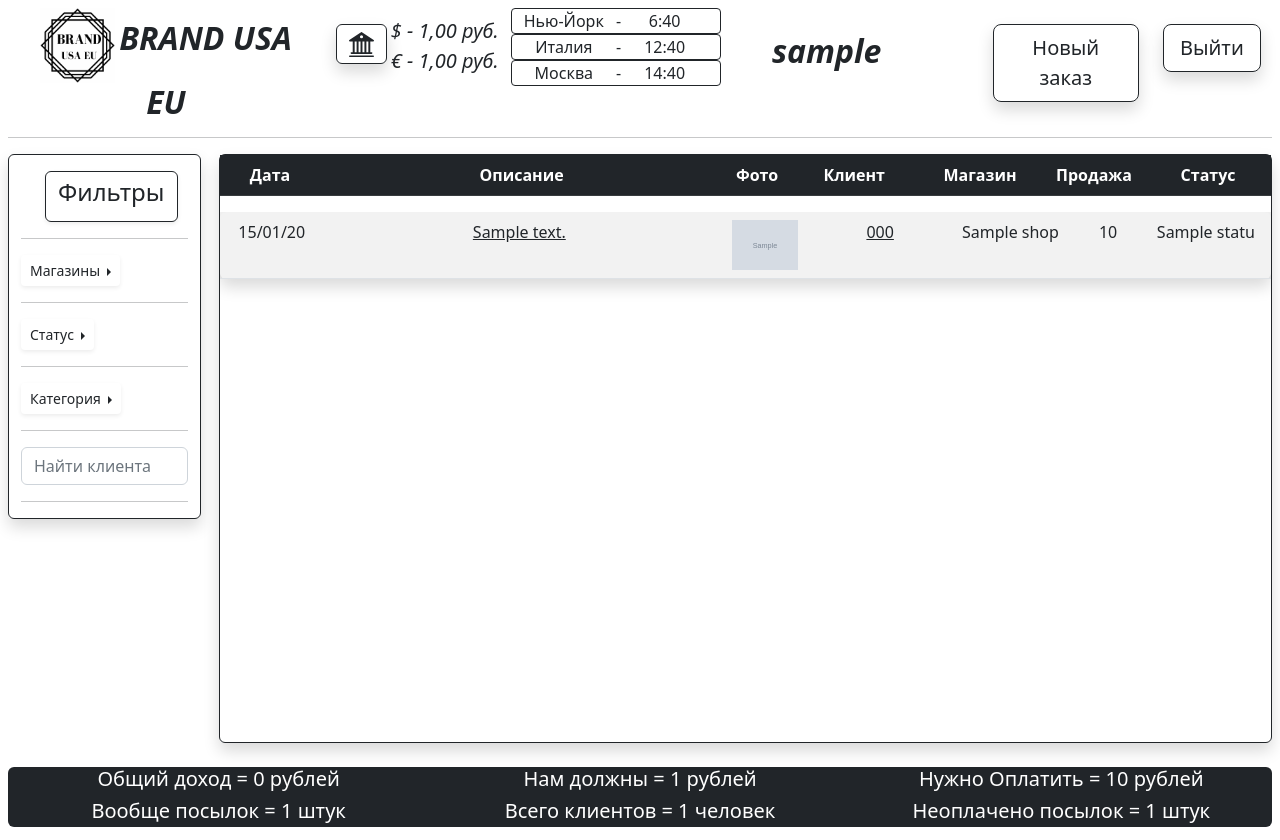
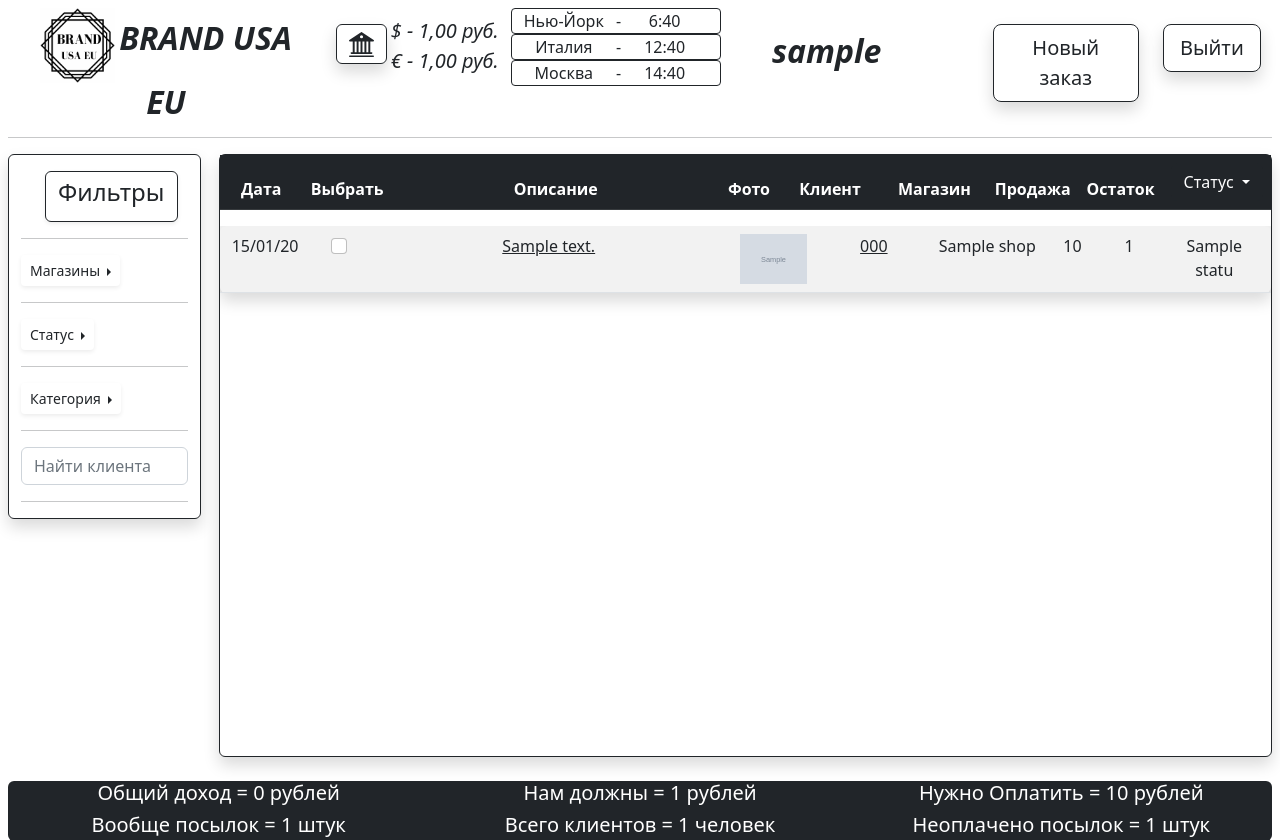
Before and after one commit to DanilZubarev/GBayer, a Django app: page /general in a window 1280 px wide. Shown: the top 840 px of the page. Run offline with Django 4.2, Linux system fonts and the light colour scheme; a user stored in the database is signed in; tables that the repository leaves empty hold one stand-in row (values such as "Sample post"); grey boxes marked "Sample" are stand-in pictures; lists and menus that the app fills with data are empty.

Commit message:
Груповая смена статуса

```diff
--- a/GBayer/base/templates/base/general.html
+++ b/GBayer/base/templates/base/general.html
@@ -87,32 +87,56 @@
                 <thead align="center">
                     <tr class="table-dark">
                         <th width="8%">Дата</th>
+                        <th width="3%">Выбрать</th>
                         <th width="32%">Описание</th>
                         <th width="5%">Фото</th>
                         <th width="10%">Клиент</th>
                         <th width="10%">Магазин</th>
                         <th width="5%">Продажа</th>
-                        <th width="10%">Статус</th>
+                        <th width="5%">Остаток</th>
+                        <th width="10%">
+                            <div class="dropdown">
+                                <button class="btn btn-dark dropdown-toggle" type="button" data-bs-toggle="dropdown"
+                                        aria-expanded="false">
+                                    Статус
+                                </button>
+                                <ul class="dropdown-menu dropdown-menu-dark">
+                                    {% for s in stat %}
+                                    <li>
+                                        <input type="submit" form="form_checkbox" class="dropdown-item"
+                                               name="stat_checkbox" value="{{s}}">
+                                    </li>
+                                    {% endfor %}
+                                </ul>
+                            </div>
+                        </th>
                     </tr>
                 </thead>
             </table>
             <div class="overflow-scroll" style="height: 530px;">
                 <table class="table table-striped table-hover bg-white rounded-2 shadow">
+                    <form class="" action="{% url 'general' %}" id="form_checkbox"
+                      method="get" enctype="multipart/form-data">
                         {% for i in items %}
                         <tr align="center">
                             <td width="8%">{{i.time_create|date:"d/m/y"}}</td>
-                        <td width="30%"> <a href = "{{i.get_absolute_url}}" class="link-dark"> {{i.description}} </a> </td>
+                            <td width="5%">
+                                <input class="form-check-input" type="checkbox" name={{i.pk}} id="checkbox">
+                            </td>
+                            <td width="32%"> <a href = "{{i.get_absolute_url}}" class="link-dark"> {{i.description}} </a> </td>
                             {% if i.image %}
-                        <td width="7%"><img src="{{i.image.url}}" height="50"></td>
+                            <td width="5%"><img src="{{i.image.url}}" height="50"></td>
                             {% endif %}
                             <td width="10%"><a href = "{{i.client.get_absolute_url}}" class="link-dark">{{i.client}} </a> </td>
                             <td width="10%">{{i.shop}}</td>
                             <td width="5%">{{i.selling_price}}</td>
+                            <td width="5%">{{i.residue}}</td>
                             <td width="10%">{{i.status}}</td>
                         </tr>
                         {% empty %}
                         <h3 class="text-center">Товара по таким критериям не найдено</h3>
                         {% endfor %}
+                    </form>
                 </table>
             </div>
         </div>
--- a/GBayer/base/views.py
+++ b/GBayer/base/views.py
@@ -28,6 +28,17 @@ def general(request):
     status_filter = request.GET.get('stat')
     category_filter = request.GET.get('cat')
     client_filter = request.GET.get('client')
+
+    if not shop_filter or status_filter or category_filter or client_filter:
+        stat_checkbox = request.GET.get('stat_checkbox')
+
+        for key in request.GET:
+            if key != 'stat_checkbox':
+                item_checkbox = Product.objects.get(pk=key)
+                status_checkbox = Status.objects.get(title=stat_checkbox)
+                item_checkbox.status = status_checkbox
+                item_checkbox.save()
+
 
     if request.GET.get('rate'):
         rate()
```
Lines whose indentation alone changed are shown as unchanged.
